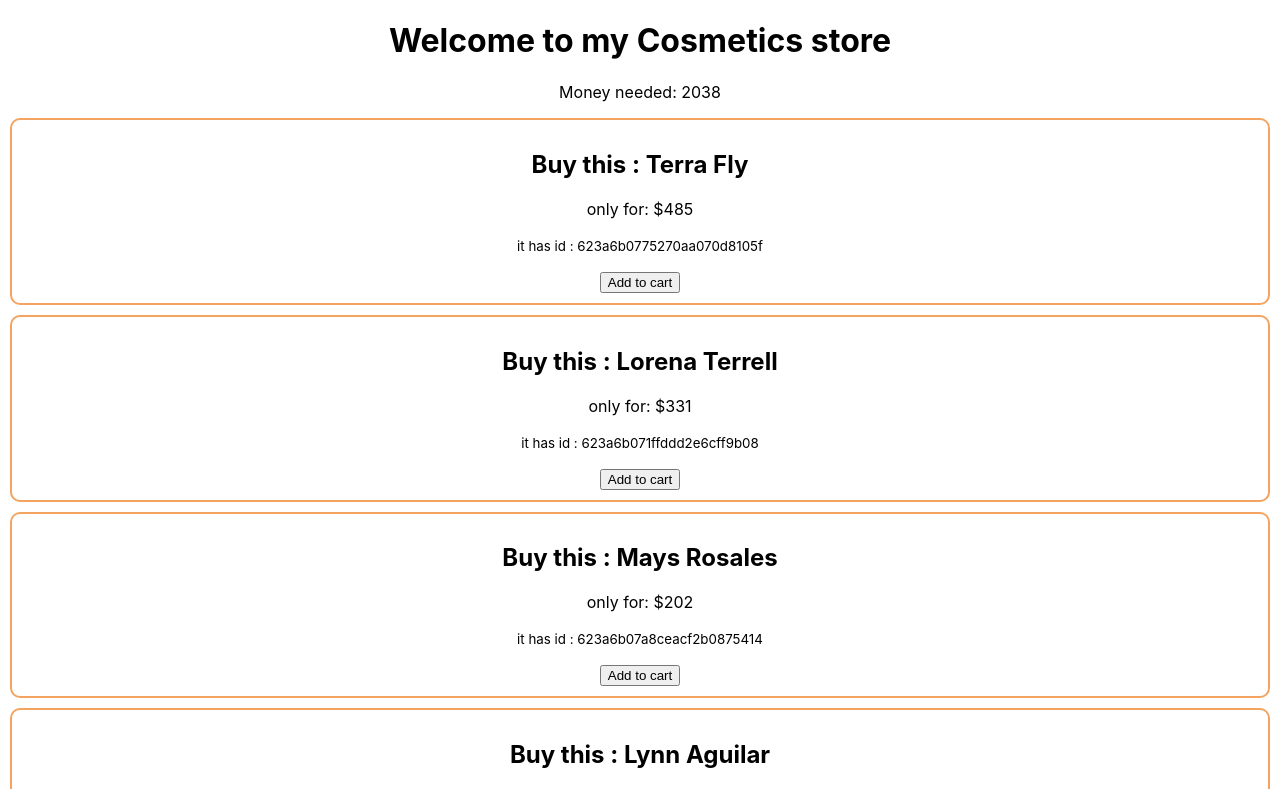
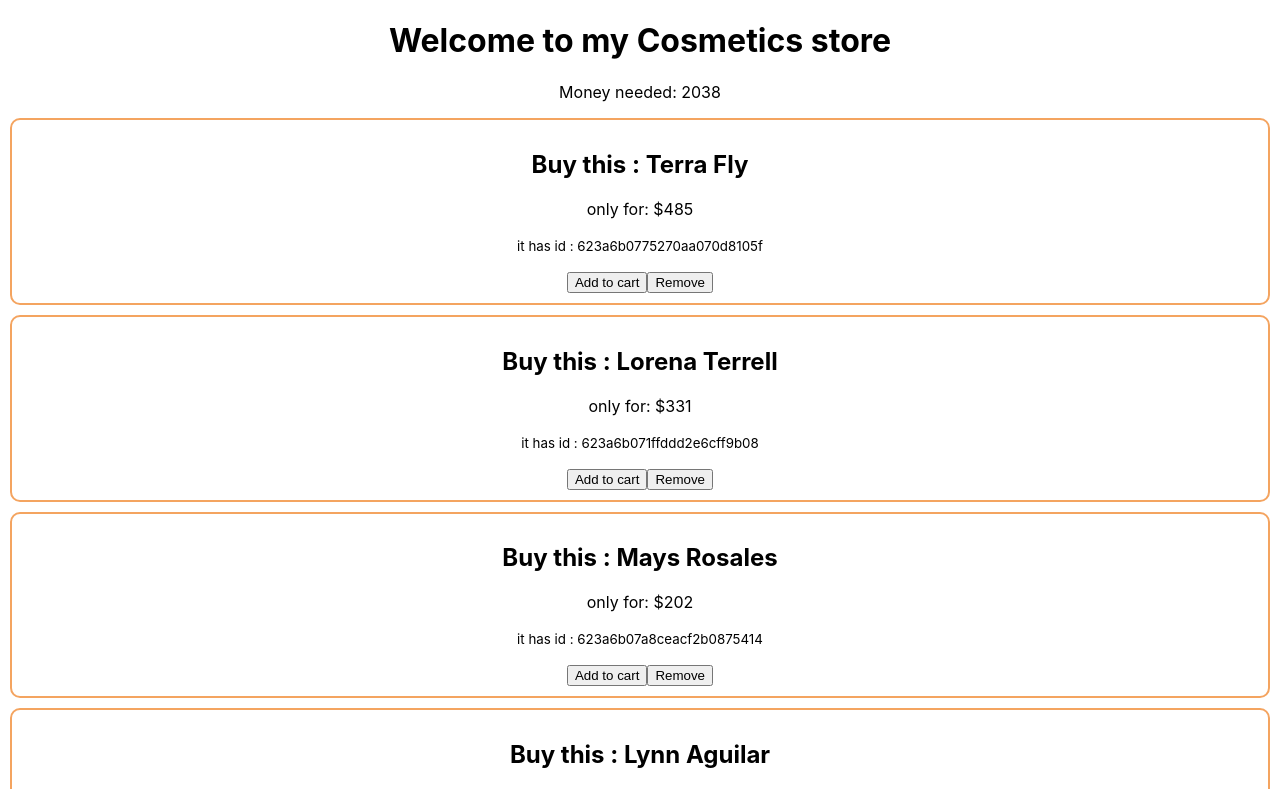
Before and after one commit to rahathossain3/react-storage-and-handler-module47.5, a React (Create React App) app: page / in a window 1280 px wide. Shown: the top 789 px of the page. Built offline with nearby package versions, Linux system fonts and the light colour scheme.

Commit message:
array & object element sum (reduce function), change function name

```diff
--- a/src/components/Cosmetic/Cosmetic.js
+++ b/src/components/Cosmetic/Cosmetic.js
@@ -1,5 +1,5 @@
 import React from 'react';
-import { addToDb } from '../../utilities/fakedb';
+import { addToDb, removeFromDb } from '../../utilities/fakedb';
 import './Cosmetic.css'
 
 const Cosmetic = (props) => {
@@ -25,6 +25,7 @@ const Cosmetic = (props) => {
 
             {/* -------------- 2nd way */}
             <button onClick={() => addToCart(id)}>Add to cart</button>
+            <button onClick={() => removeFromDb(id)}>Remove</button>
         </div>
     );
 };
```
